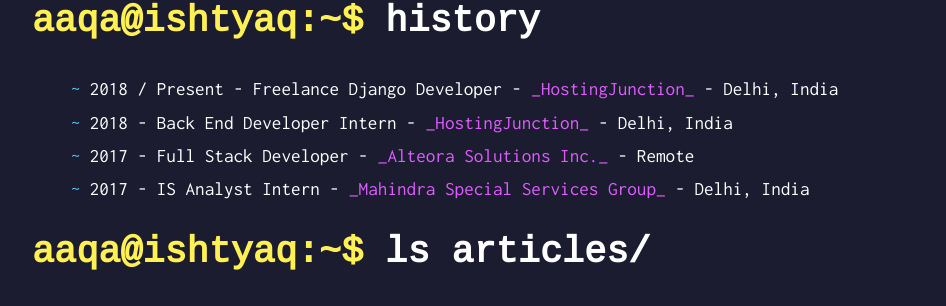
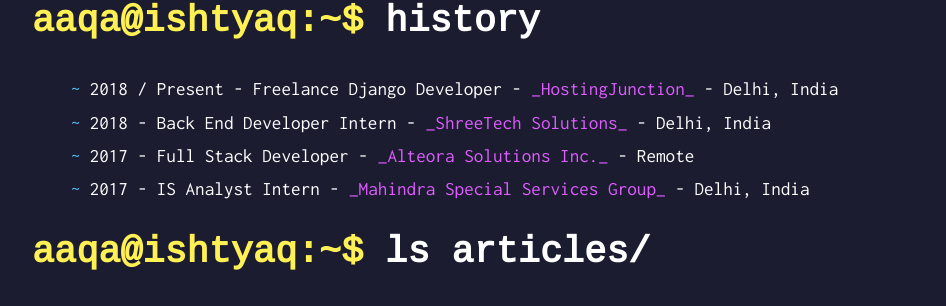
Before and after one commit to aaqaishtyaq/aaqaishtyaq.github.io, a Jekyll site: the page built from index.html, in a window 1280 px wide. Shown: the part 1255-1561 px from the top of the page, without its empty margins (16-962 px from the left). Built offline with Jekyll 4.4.1, drawn with Linux system fonts in a browser that asks for light colours.

Commit message:
fixed typo

```diff
--- a/_data/jobs.json
+++ b/_data/jobs.json
@@ -13,7 +13,7 @@
         {
             "year": "2018",
             "title": "Back End Developer Intern",
-            "company": "HostingJunction",
+            "company": "ShreeTech Solutions",
             "url": "http://stsolutions.co.in",
             "location": "Delhi, India"
         },
```
